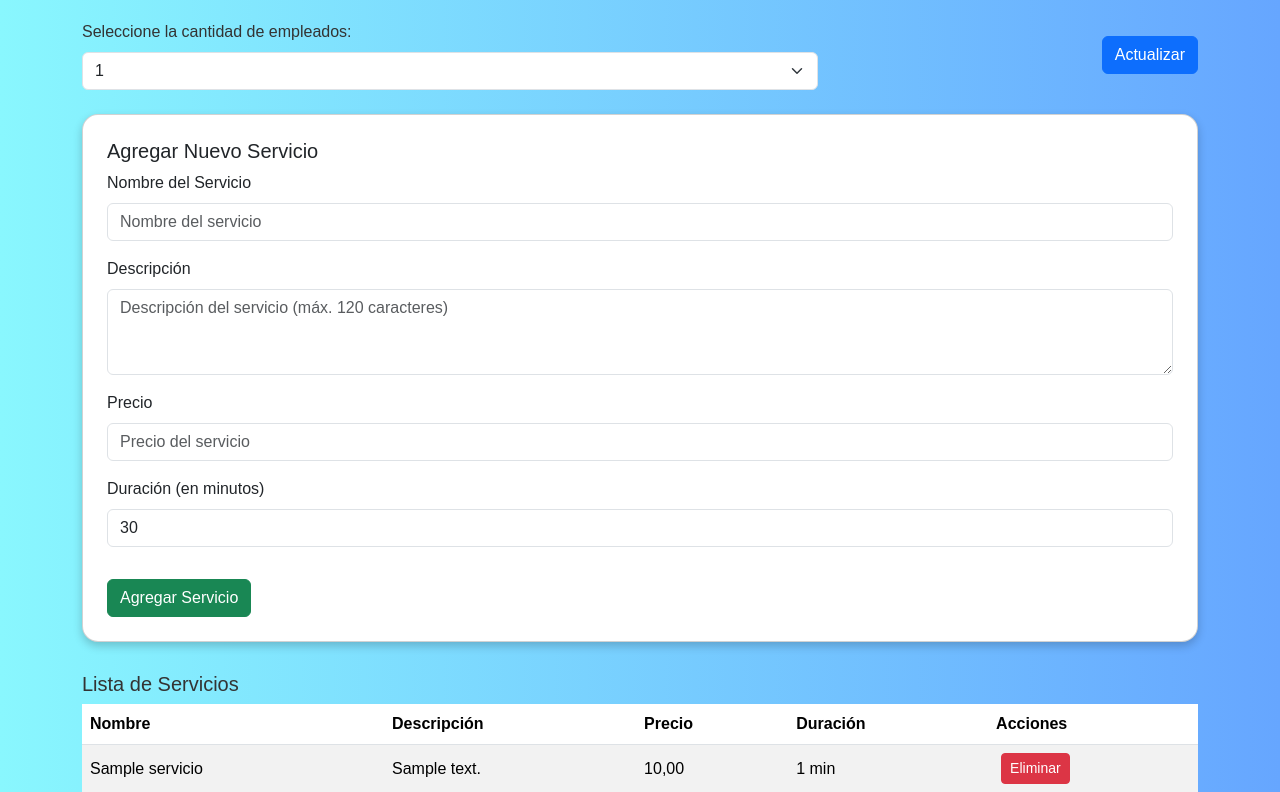
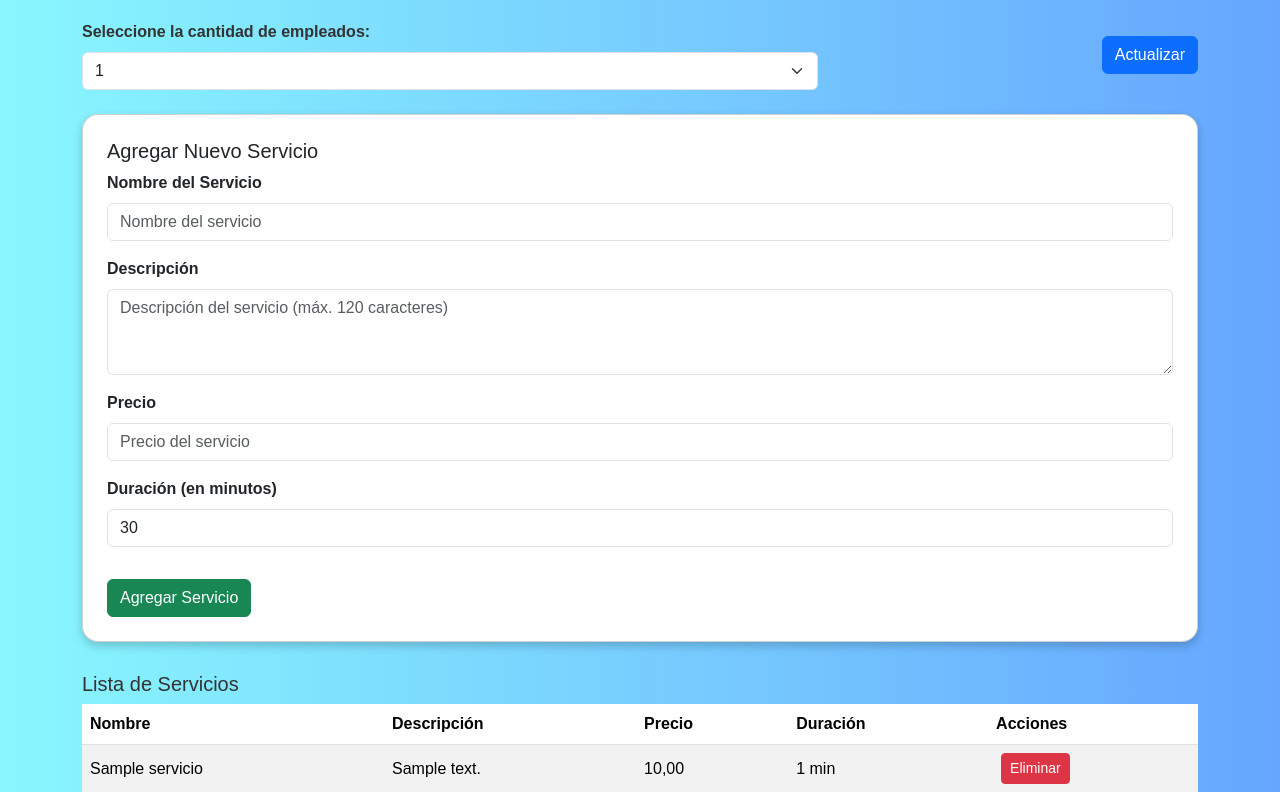
Before and after one commit to Garciayonatan/Gestiona_tu_citas, a Django app: page /empresa/servicios/ in a window 1280 px wide. Shown: the part 74-866 px from the top of the page. Run offline with Django 5.2, Linux system fonts and the light colour scheme; a user stored in the database is signed in; tables that the repository leaves empty hold one stand-in row (values such as "Sample post").

Commit message:
Descripción de los cambios realizados

```diff
--- a/templates/app/servicio_empresa.html
+++ b/templates/app/servicio_empresa.html
@@ -30,6 +30,9 @@
             justify-content: space-between;
             align-items: center;
             margin-bottom: 20px;
+        }
+        .form-label {
+            font-weight: 600;
         }
     </style>
 </head>
@@ -105,7 +108,7 @@
                         <tr>
                             <td>{{ servicio.nombre }}</td>
                             <td>{{ servicio.descripcion|default:"Sin descripción" }}</td>
-                            <td>{{ servicio.precio }}</td> <!-- Precio ya formateado con RD$ -->
+                            <td>{{ servicio.precio }}</td> <!-- Ya viene con RD$ 2,500 desde la vista -->
                             <td>{{ servicio.duracion|default:"No especificado" }} min</td>
                             <td>
                                 <form method="post" action="" style="display:inline;">
```
